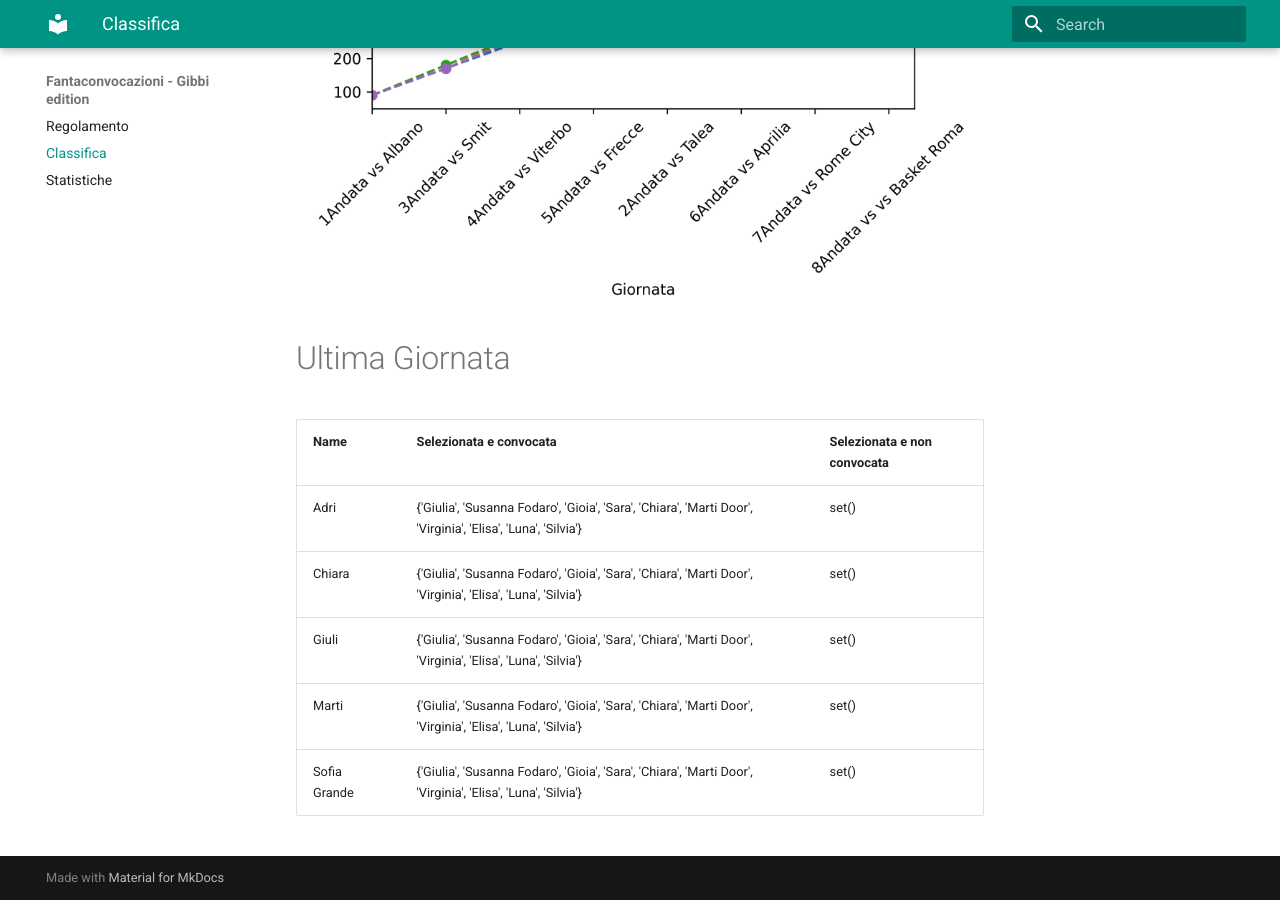
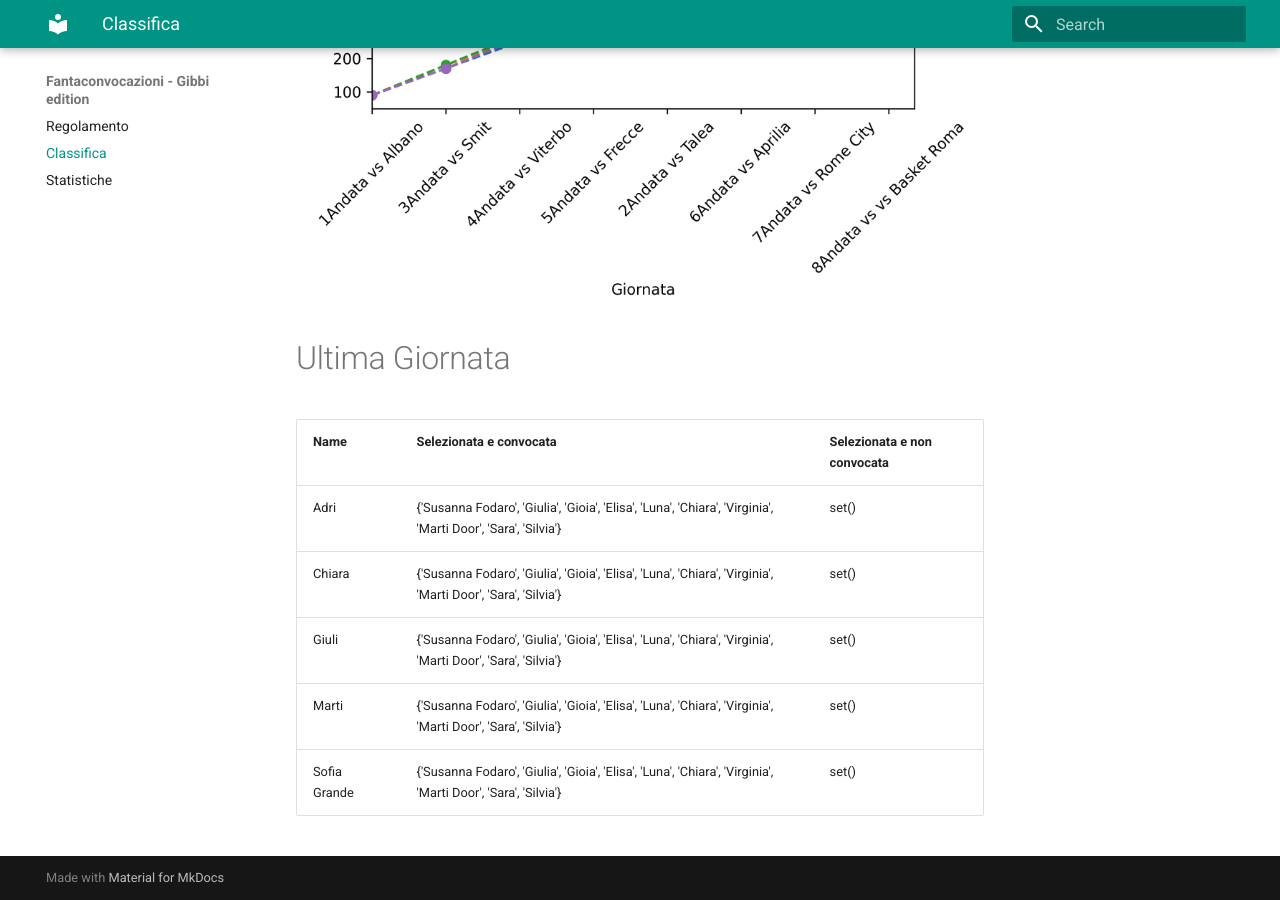
Before and after one commit to martinig94/fantagibbi, an MkDocs documentation site: the page built from docs/Classifica.md, in a window 1280 px wide and 900 px high, scrolled down 810 px. Built offline with MkDocs 1.6.1 and Material for MkDocs 9.7.7, drawn with Linux system fonts in a browser that asks for light colours.

Commit message:
Auto-update from main.py

```diff
--- a/docs/Classifica.md
+++ b/docs/Classifica.md
@@ -18,9 +18,9 @@
 <!-- START_TABLE CORRECT -->
 | Name         | Selezionata e convocata                                                                                      | Selezionata e non convocata   |
 |:-------------|:-------------------------------------------------------------------------------------------------------------|:------------------------------|
-| Adri         | {'Giulia', 'Susanna Fodaro', 'Gioia', 'Sara', 'Chiara', 'Marti Door', 'Virginia', 'Elisa', 'Luna', 'Silvia'} | set()                         |
-| Chiara       | {'Giulia', 'Susanna Fodaro', 'Gioia', 'Sara', 'Chiara', 'Marti Door', 'Virginia', 'Elisa', 'Luna', 'Silvia'} | set()                         |
-| Giuli        | {'Giulia', 'Susanna Fodaro', 'Gioia', 'Sara', 'Chiara', 'Marti Door', 'Virginia', 'Elisa', 'Luna', 'Silvia'} | set()                         |
-| Marti        | {'Giulia', 'Susanna Fodaro', 'Gioia', 'Sara', 'Chiara', 'Marti Door', 'Virginia', 'Elisa', 'Luna', 'Silvia'} | set()                         |
-| Sofia Grande | {'Giulia', 'Susanna Fodaro', 'Gioia', 'Sara', 'Chiara', 'Marti Door', 'Virginia', 'Elisa', 'Luna', 'Silvia'} | set()                         |
+| Adri         | {'Susanna Fodaro', 'Giulia', 'Gioia', 'Elisa', 'Luna', 'Chiara', 'Virginia', 'Marti Door', 'Sara', 'Silvia'} | set()                         |
+| Chiara       | {'Susanna Fodaro', 'Giulia', 'Gioia', 'Elisa', 'Luna', 'Chiara', 'Virginia', 'Marti Door', 'Sara', 'Silvia'} | set()                         |
+| Giuli        | {'Susanna Fodaro', 'Giulia', 'Gioia', 'Elisa', 'Luna', 'Chiara', 'Virginia', 'Marti Door', 'Sara', 'Silvia'} | set()                         |
+| Marti        | {'Susanna Fodaro', 'Giulia', 'Gioia', 'Elisa', 'Luna', 'Chiara', 'Virginia', 'Marti Door', 'Sara', 'Silvia'} | set()                         |
+| Sofia Grande | {'Susanna Fodaro', 'Giulia', 'Gioia', 'Elisa', 'Luna', 'Chiara', 'Virginia', 'Marti Door', 'Sara', 'Silvia'} | set()                         |
 <!-- END_TABLE CORRECT -->
```
